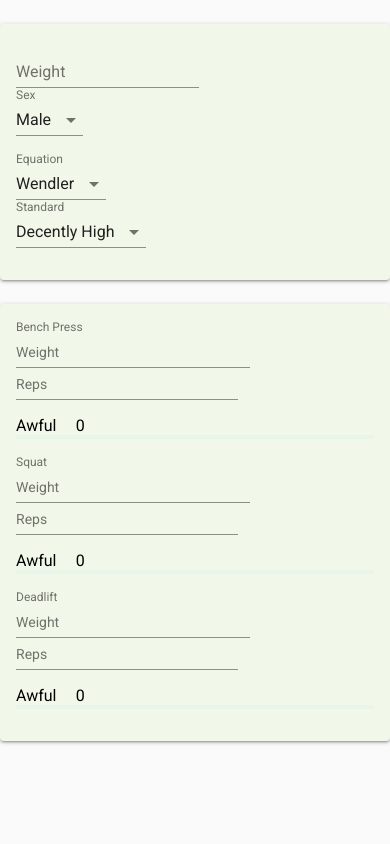
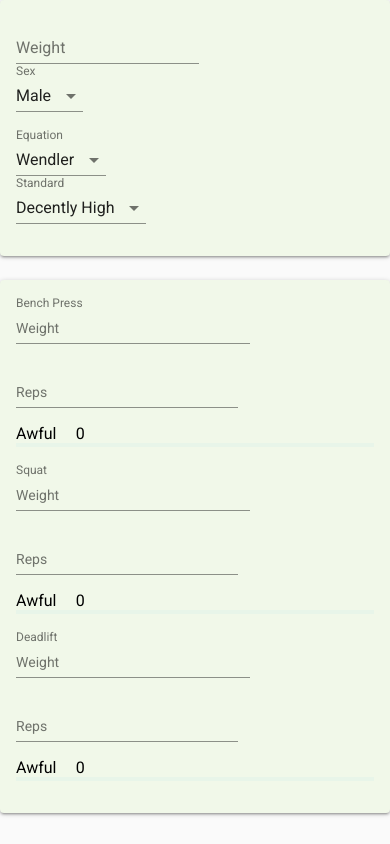
Before and after one commit to RobertWoods/StrengthStandards, a React (Create React App) app: page / in a window 390 px wide. Built offline with nearby package versions, Linux system fonts and the light colour scheme.

Commit message:
made StrengthStandards component responsive, fixed weight/rep TextFields not being aligned on the same row

```diff
--- a/src/StatusBoard.js
+++ b/src/StatusBoard.js
@@ -41,12 +41,12 @@ export default class StatusBoard extends React.Component {
     render(){
         return(
             <div>
-                <Grid container direction="row" justify="left" alignItems="center">
+                <Grid container direction="row" justify="left" alignItems="center" spacing={16}>
                     <Grid item md={3}>
                         <TextField label={this.props.exercise.name} id="weightInput" InputProps={this.adornments[0]} type="number" onChange={this.handleChange}/>
                     </Grid>
                     <Grid item md={3}>
-                        <TextField id="repsInput" InputProps={this.adornments[1]} type="number" onChange={this.handleChange}/>
+                        <TextField label=' ' id="repsInput" InputProps={this.adornments[1]} type="number" onChange={this.handleChange}/>
                     </Grid>
                 </Grid>
                 <MaxRange exercise={this.props.exercise} value={this.getMax()}/>
--- a/src/StrengthStandards.js
+++ b/src/StrengthStandards.js
@@ -2,7 +2,7 @@ import React from 'react';
 import './index.css';
 import ExerciseMaxForm from './ExerciseMaxForm';
 import CalculationInformation from './CalculationInformation';
-import { withStyles } from '@material-ui/core';
+import { withStyles, Grid } from '@material-ui/core';
 import { Paper, CssBaseline } from '@material-ui/core';
 import { lightGreen50 } from 'material-ui/styles/colors';
 
@@ -101,44 +101,31 @@ class StrengthStandards extends React.Component {
         return(
             <div>
                 <CssBaseline />
+                <Grid container spacing={16}>
+                    <Grid item sm={12} md={6}>
                         <Paper className={classes.paper} >
                             <CalculationInformation handler={this.handleCalculationChange} standards={this.standardsList} equations={this.equationList} lifterInformation={this.state.lifterInformation} maxInformation={this.state.maxInformation}/>
                         </Paper>
+                    </Grid>
+                    <Grid item sm={12} md={6}>
                         <Paper className={classes.paper} >
                             <ExerciseMaxForm lifterInformation={this.state.lifterInformation} maxInformation={this.state.maxInformation} />
                         </Paper>
+                    </Grid>
+                </Grid>
             </div>
         )
     }
 }
 
 const styles = theme => ({
-    root: {
-        ...theme.mixins.gutters(),
-      paddingTop: theme.spacing.unit * 2,
-      paddingBottom: theme.spacing.unit * 2
-    },
     paper: {
-        marginTop: theme.spacing.unit * 3,
-        marginBottom: theme.spacing.unit * 3,
+        marginBottom: theme.spacing.unit,
         backgroundColor: lightGreen50,
         padding: theme.spacing.unit * 2,
         [theme.breakpoints.up(600 + theme.spacing.unit * 3 * 2)]: {
-            marginTop: theme.spacing.unit * 6,
-            marginBottom: theme.spacing.unit * 6,
             padding: theme.spacing.unit * 3,
-        },
-    },
-    layout: {
-        ...theme.mixins.gutters(),
-        width: 'auto',
-        marginLeft: theme.spacing.unit * 2,
-        marginRight: theme.spacing.unit * 2,
-        [theme.breakpoints.up(600 + theme.spacing.unit * 2 * 2)]: {
-          width: 600,
-          marginLeft: 'auto',
-          marginRight: 'auto',
-        },
+        }
       }
   });
 
```
Lines whose indentation alone changed are shown as unchanged.
